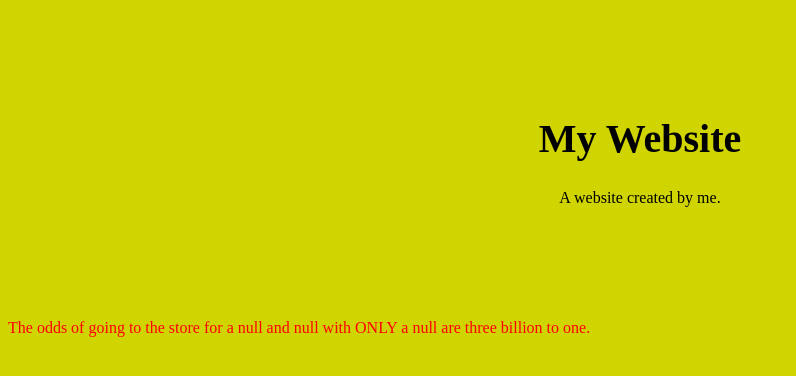
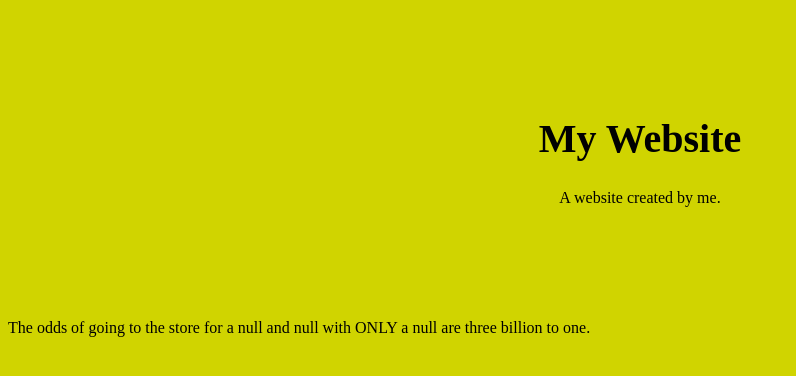
Before and after one commit to LightVader23/codershaven, a plain HTML site: page madlib.html in a window 1280 px wide. Shown: the whole page, without its empty margins (0-796 px from the left). Drawn offline with Linux system fonts and the light colour scheme.

Commit message:
Update madlib.html

```diff
--- a/madlib.html
+++ b/madlib.html
@@ -32,7 +32,7 @@
 }
 
     .mad{
-    color:red;}
+    color:black;}
 /* Increase the font size of the <h1> element */
 .header h1 {
   font-size: 40px;
```
